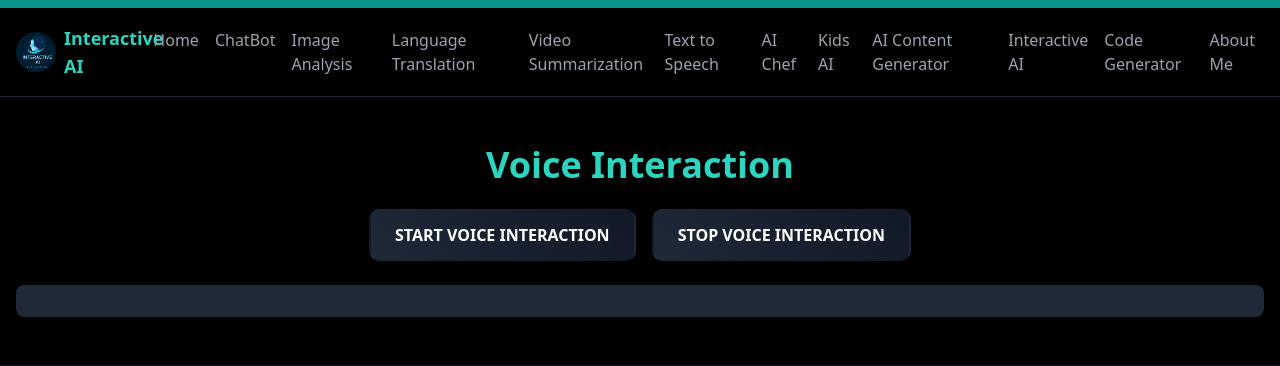
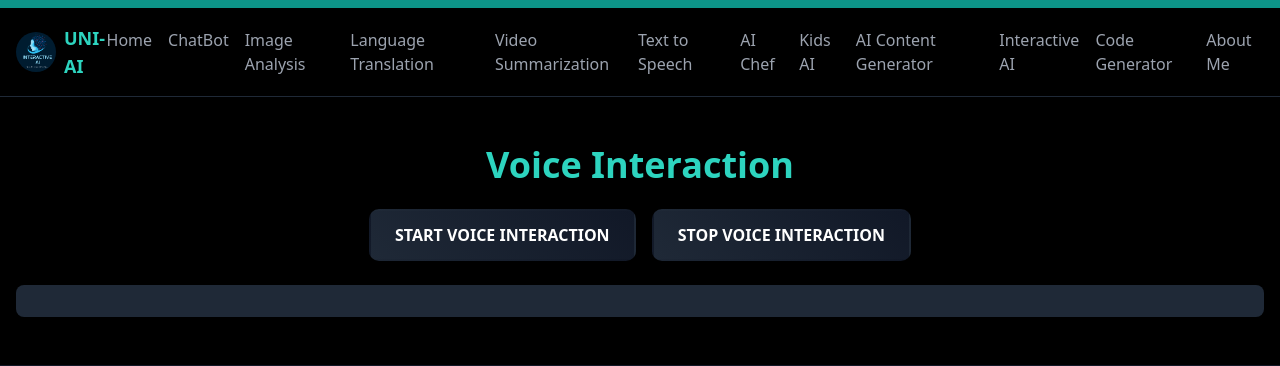
Before and after one commit to GudisaSandeep/Interactive-AI, a Flask app: page /voice-interaction in a window 1280 px wide. Shown: the top 366 px of the page. Run offline with Flask 3, Linux system fonts and the light colour scheme; some libraries are stand-ins or nearby versions.

Commit message:
Update voice_interaction_page.html

```diff
--- a/templates/voice_interaction_page.html
+++ b/templates/voice_interaction_page.html
@@ -2,7 +2,7 @@
 <html lang="en">
 
 <head>
-    <title>Interactive AI</title>
+    <title>UNI-AI</title>
     <link rel="icon" href="{{ url_for('static', filename='Images/Interactive AI.png') }}" type="image/x-icon"
         style="border-radius: 50%;">
     <meta charset="UTF-8">
@@ -82,7 +82,7 @@
             <img alt="Logo" class="mr-2" height="40" src="{{ url_for('static', filename='Images/Interactive AI.png') }}"
                 width="40" style="border-radius: 50px;" />
             <span class="text-lg font-semibold text-teal-400">
-                Interactive AI
+                UNI-AI
             </span>
         </div>
         <nav class="flex space-x-4">
```
